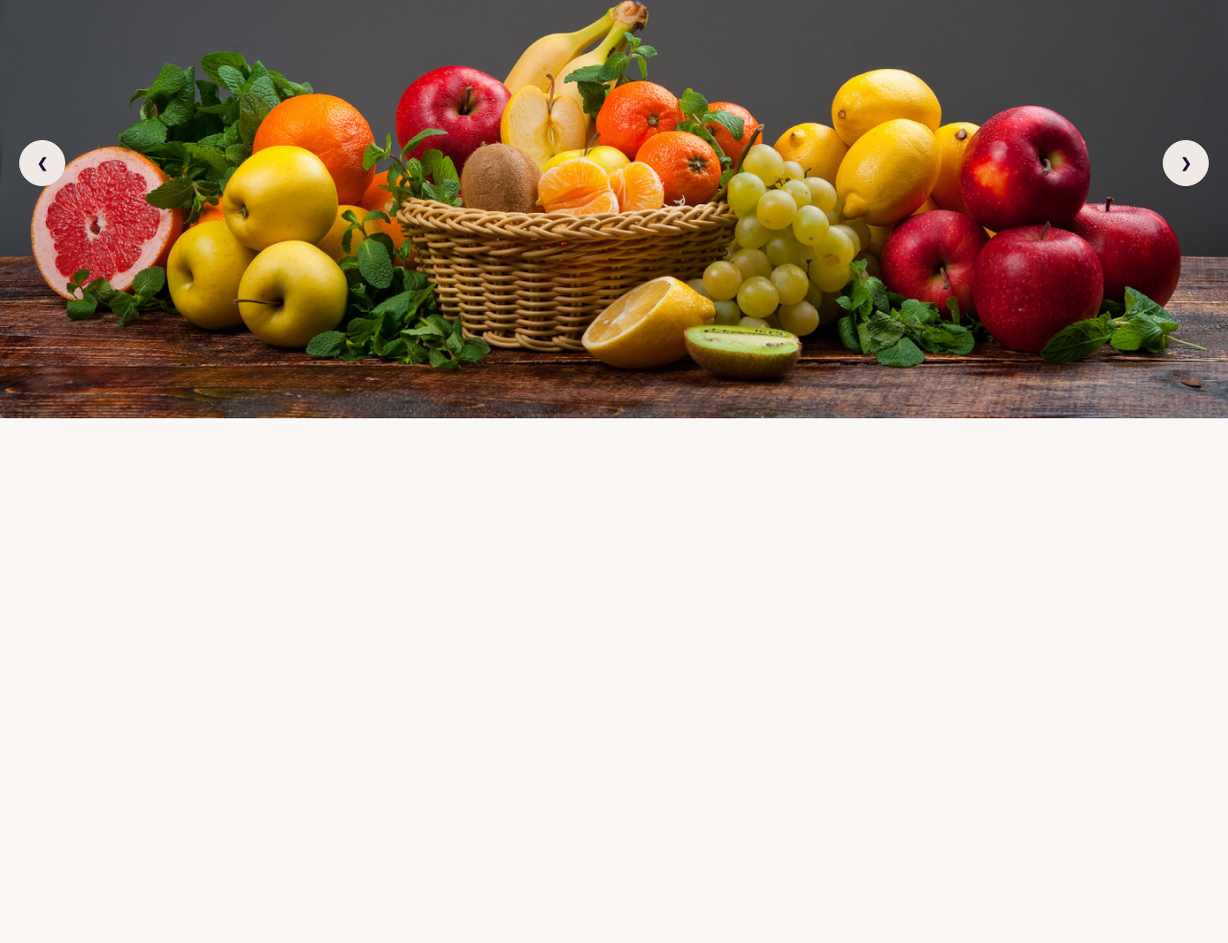
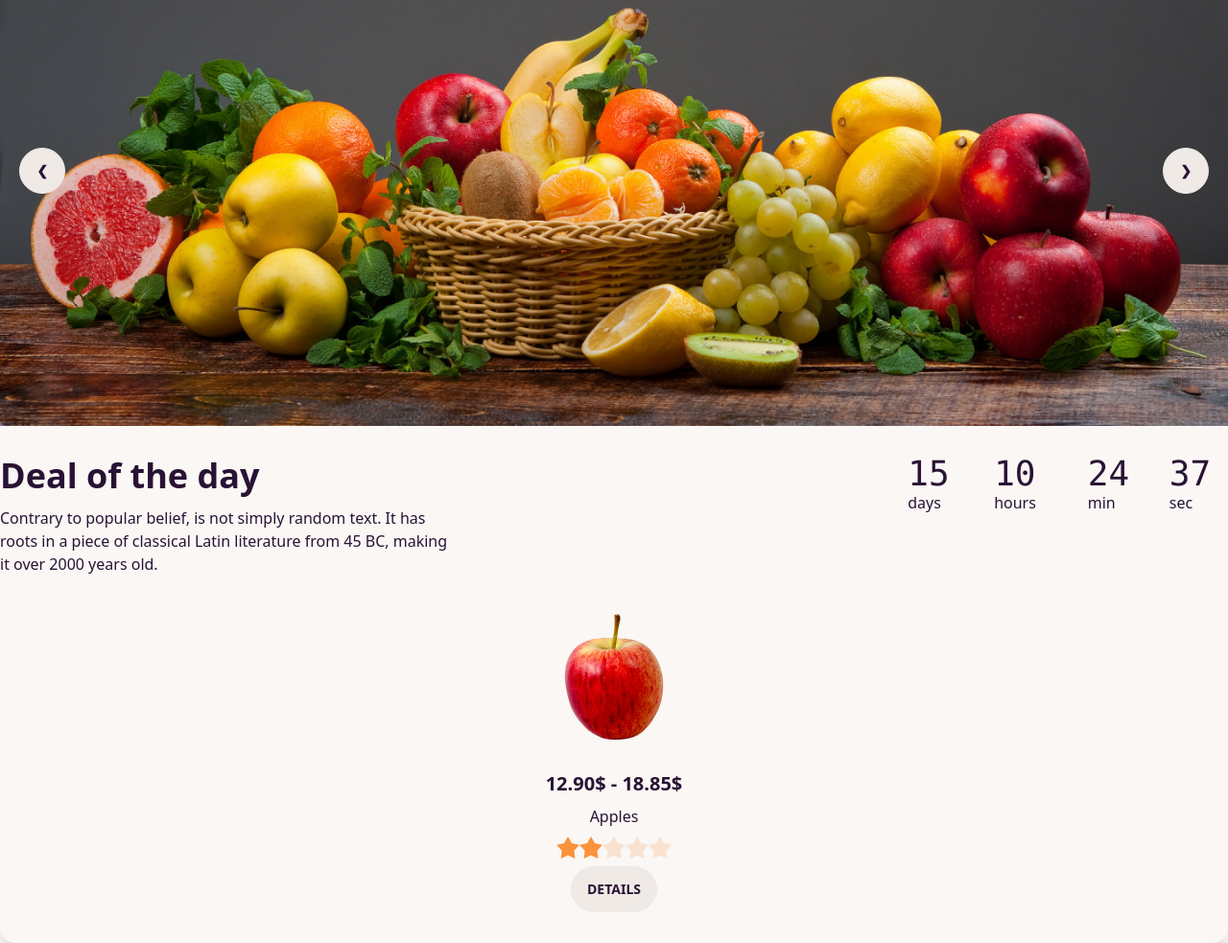
Before and after one commit to kAICHER25/B8A3-fruit-brust, a plain HTML site: page index.html in a window 1280 px wide. Shown: the part 237-1220 px from the top of the page at 96% size. Before the commit the page ends 800 px from the top, so only its background shows below. Drawn offline with nearby package versions, Linux system fonts and the light colour scheme; grey boxes are pictures that could not be loaded.

Commit message:
added card section

```diff
--- a/index.html
+++ b/index.html
@@ -35,9 +35,9 @@
 </head>
 
 <body class="font-lato">
-    <header>
+    <header class=" text-white max-w-screen-xl mx-auto my-8 space-y-10 ">
         <!-- Nav section -->
-        <div class="navbar bg-base-100 bg-nav-bg rounded-full max-w-screen-xl mx-auto my-8 font-lato text-white">
+        <div class="navbar bg-base-100 bg-nav-bg rounded-full ">
             <div class="dropdown hidden">
                 <ul class="menu menu-sm dropdown-content mt-3 z-[1] p-2 shadow bg-base-100 rounded-box w-52 ">
                     <li><a>Home</a></li>
@@ -72,7 +72,7 @@
             </div>
         </div>
         <!-- slider and carousel section -->
-        <div class="hero max-h-screen"">
+        <div class="hero max-h-screen rounded-xl">
             <div class=" hero-overlay bg-opacity-60"></div>
             <div class="hero-content text-center text-neutral-content">
                 <div class="max-w-md">
@@ -81,7 +81,7 @@
                     <button class=" btn btn-warning bg-nav-bg">Shop Now</button>
                 </div>
             </div>
-        <div class="carousel w-full">
+            <div class="carousel w-full rgba(18, 18, 18, 0.00) 100%)">
                 <div id="slide1" class="carousel-item relative w-full ">
                     <img src="./images/banner1.png" class="w-full" />
                     <div class="absolute flex justify-between transform -translate-y-1/2 left-5 right-5 top-1/2">
@@ -97,7 +97,7 @@
                     </div>
                 </div>
                 <div id="slide3" class="carousel-item relative w-full">
-                <img src="./images/banner3.png" class="w-full"/>
+                    <img src="./images/banner3.png" class="w-full" />
                     <div class="absolute flex justify-between transform -translate-y-1/2 left-5 right-5 top-1/2">
                         <a href="#slide2" class="btn btn-circle">❮</a>
                         <a href="#slide4" class="btn btn-circle">❯</a>
@@ -113,8 +113,77 @@
             </div>
         </div>
     </header>
+    <!-- Deal of the day section -->
     <main>
-
+        <div class="flex max-w-screen-xl mx-auto ">
+            <div>
+                <h2 class="text-4xl font-bold">Deal of the day</h2>
+                <p class="mt-3 w-1/2 text-base">Contrary to popular belief, is not simply random text. It has roots in a
+                    piece of classical
+                    Latin literature from 45 BC, making it over 2000 years old.</p>
+            </div>
+            <div class="flex gap-5">
+                <div>
+                    <span class="countdown font-mono text-4xl">
+                        <span style="--value:15;"></span>
+                    </span>
+                    days
+                </div>
+                <div>
+                    <span class="countdown font-mono text-4xl">
+                        <span style="--value:10;"></span>
+                    </span>
+                    hours
+                </div>
+                <div>
+                    <span class="countdown font-mono text-4xl">
+                        <span style="--value:24;"></span>
+                    </span>
+                    min
+                </div>
+                <div>
+                    <span class="countdown font-mono text-4xl">
+                        <span style="--value:37;"></span>
+                    </span>
+                    sec
+                </div>
+            </div>
+        </div>
+        <!-- card section -->
+        <div class="card bg-base-100 shadow-xl">
+            <figure class="px-10 pt-10">
+                <img src="./images/fruit6.png" alt="Shoes" class="rounded-xl" />
+            </figure>
+            <div class="card-body items-center text-center">
+                <h2 class="card-title">12.90$ - 18.85$</h2>
+                <p>Apples</p>
+                <div class="rating">
+                    <input type="radio" name="rating-2" class="mask mask-star-2 bg-orange-400" />
+                    <input type="radio" name="rating-2" class="mask mask-star-2 bg-orange-400" checked />
+                    <input type="radio" name="rating-2" class="mask mask-star-2 bg-orange-400" />
+                    <input type="radio" name="rating-2" class="mask mask-star-2 bg-orange-400" />
+                    <input type="radio" name="rating-2" class="mask mask-star-2 bg-orange-400" />
+                </div>
+                <!-- Open the modal using ID.showModal() method -->
+                <button class="btn" onclick="my_modal_5.showModal()">Details</button>
+                <dialog id="my_modal_5" class="modal modal-bottom sm:modal-middle">
+                    <form method="dialog" class="modal-box">
+                        <div class="pl-54">
+                            <img class="" src="./images/fruit6.png" alt="">
+                        </div>
+                        <div>
+                            <h3 class="font-bold text-lg">Apples</h3>
+                            <p class="py-4">Professional employees are there for you to pick the most amazing and fresh
+                                fruits.</p>
+                        </div>
+                        <div class="modal-action flex justify-center">
+                            <div><button class="btn btn btn-outline">Close</button></div>
+                            <div><button class="btn btn btn-outline">Buy Now</button></div>
+                        </div>
+                    </form>
+                </dialog>
+            </div>
+        </div>
     </main>
     <footer>
 
```
Lines whose indentation alone changed are shown as unchanged.
